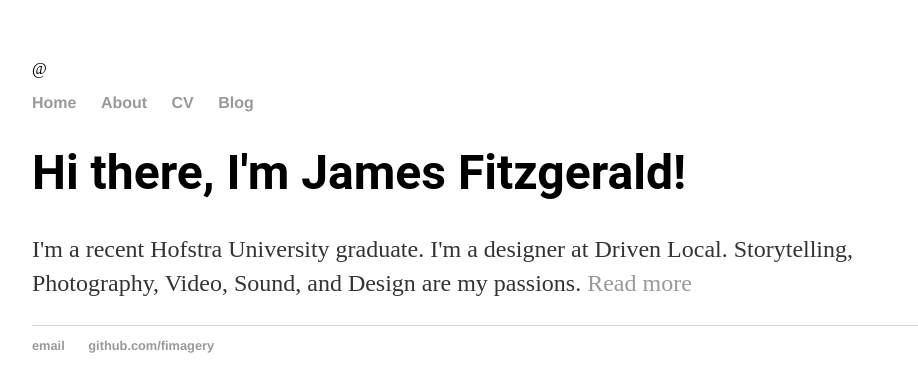
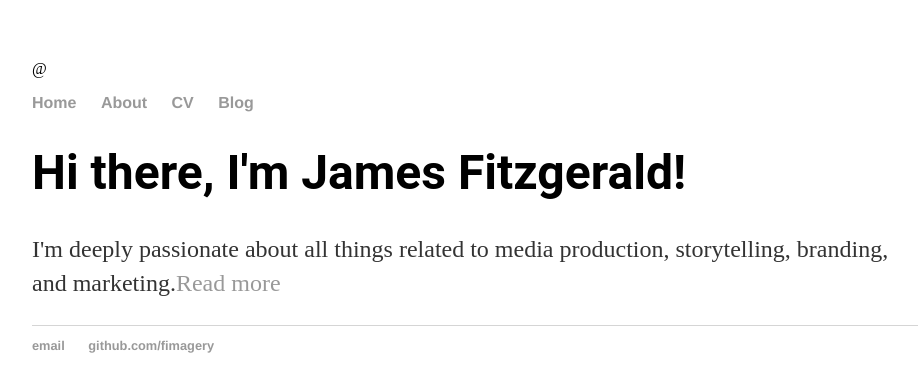
Before and after one commit to fimagery/fimagery.github.io, a Jekyll site: the page built from index.html, in a window 1280 px wide. Shown: the top 392 px of the page, without its empty margins (160-1078 px from the left). Built offline with Jekyll 4.4.1, drawn with Linux system fonts in a browser that asks for light colours.

Commit message:
Update index.html

```diff
--- a/index.html
+++ b/index.html
@@ -4,5 +4,5 @@ title: Fimagery
 ---
 <div class="blurb">
 	<h1>Hi there, I'm James Fitzgerald!</h1>
-	<p>I'm a recent Hofstra University graduate. I'm a designer at Driven Local. Storytelling, Photography, Video, Sound, and Design are my passions. <a href="/about">Read more</a></p>
+	<p>I'm deeply passionate about all things related to media production, storytelling, branding, and marketing.<a href="/about">Read more</a></p>
 </div><!-- /.blurb -->
```
